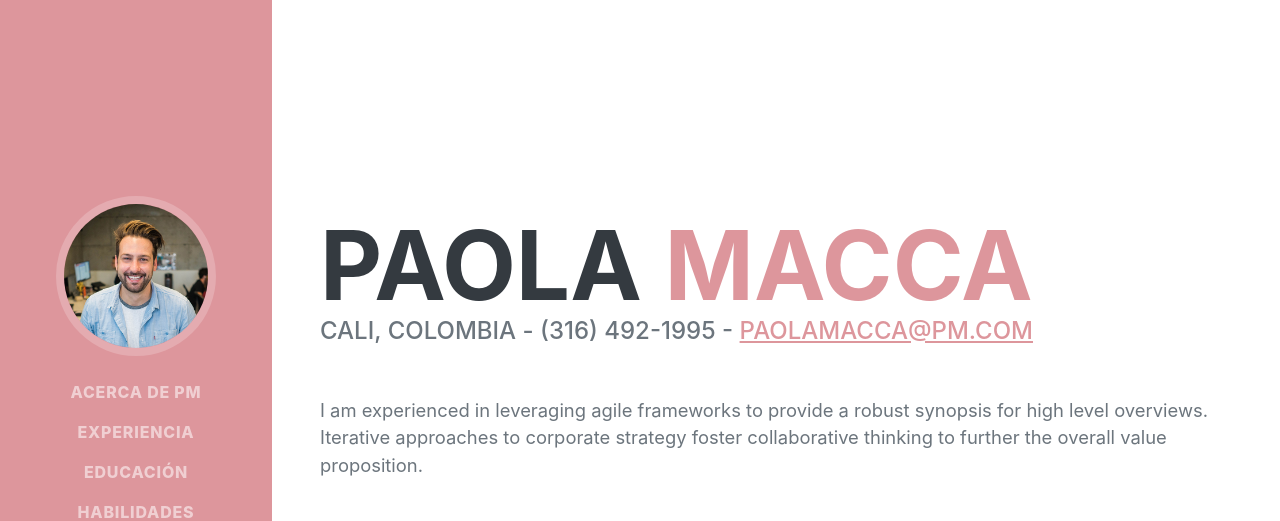
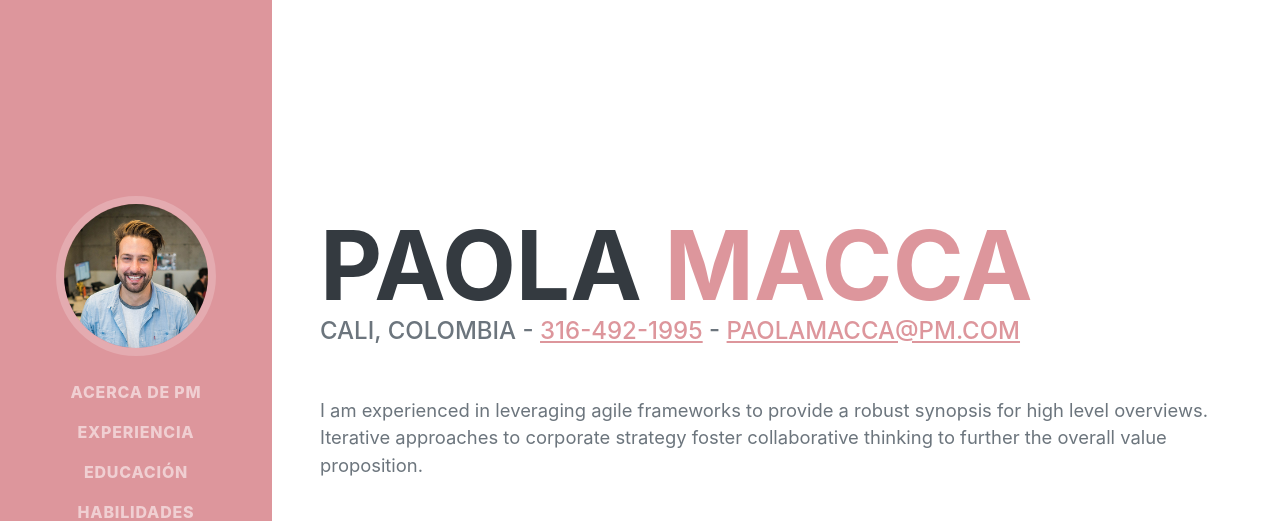
Before and after one commit to davidcastro96/aplicacion-paola, a website: page src/views/index.html in a window 1280 px wide. Shown: the top 521 px of the page. Drawn offline with nearby package versions, Linux system fonts and the light colour scheme; files that its build step writes are made by us from their sources; files whose address does not match are found by name; a web font is replaced by a local one.

Commit message:
Modificando el telefono en el index

```diff
--- a/src/views/index.html
+++ b/src/views/index.html
@@ -49,7 +49,7 @@
 					<span class="text-primary">Macca</span>
 				</h1>
 				<div class="subheading mb-5">
-					Cali, Colombia - (316) 492-1995 -
+					Cali, Colombia - <a href="tel:+573174921995">316-492-1995</a> -
 					<a href="mailto:paolamacca@pm.com">paolamacca@pm.com</a>
 				</div>
 				<p class="lead mb-5">I am experienced in leveraging agile frameworks to provide a robust synopsis for high level
```
